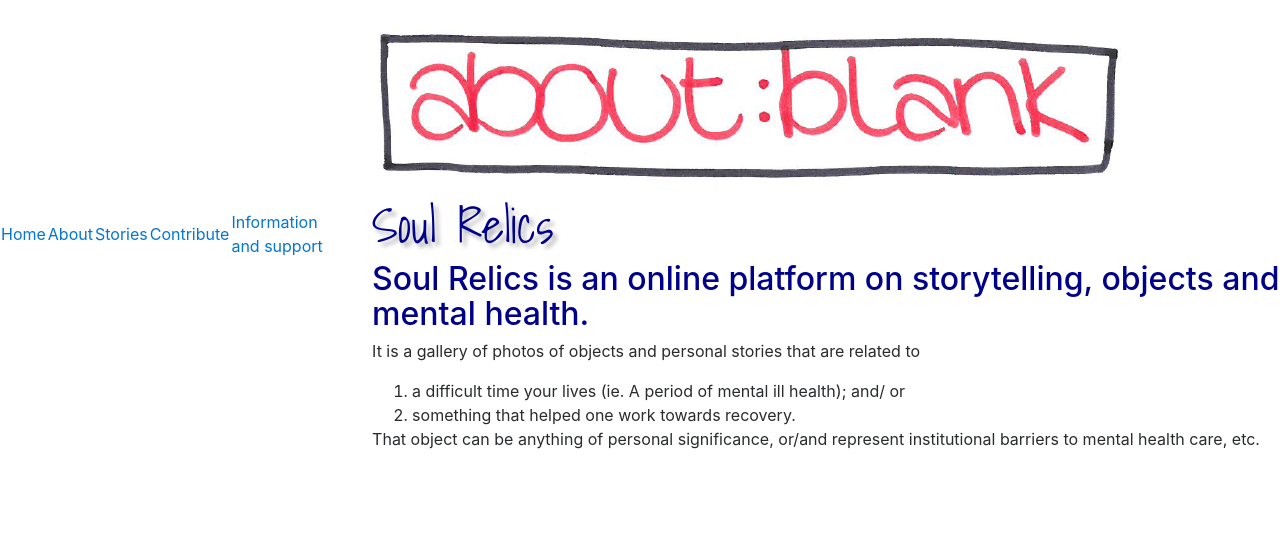
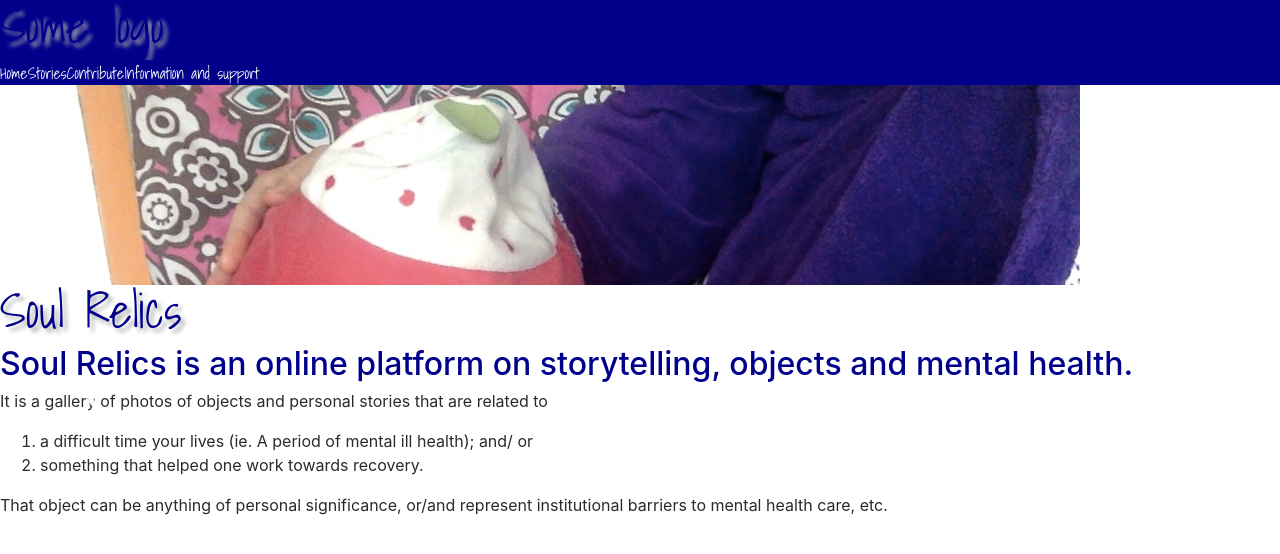
Before and after one commit to ycmjason/Soul-Relics, a plain HTML site: page index.html in a window 1280 px wide. Drawn offline with nearby package versions, Linux system fonts and the light colour scheme; a script that the page names is missing.

Commit message:
changed headers

```diff
--- a/About.html
+++ b/About.html
@@ -20,22 +20,29 @@ $(document).ready(function(){
 	    })
 </script>
 <link href='bootstrap-4.0.0-alpha.6-dist/css/bootstrap.css' rel='stylesheet'>
+<script src="https://code.jquery.com/jquery-3.1.1.min.js"></script>
+  <script src="https://npmcdn.com/tether@1.2.4/dist/js/tether.min.js"></script>
+<script src="https://npmcdn.com/bootstrap@4.0.0-alpha.5/dist/js/bootstrap.min.js"></script>
+<script src='bootstrap-4.0.0-alpha.6-dist/js/bootstrap.js'>
+</script>
+<link href='bootstrap-4.0.0-alpha.6-dist/css/bootstrap.css' rel='stylesheet'>
     <link rel="stylesheet" type="text/css" href="About.css">
     <link href="https://fonts.googleapis.com/css?family=Shadows+Into+Light" rel="stylesheet">
 
 </head>
 
 <body>
+
 <div class= "wrapper">
 <header class="header">
 		    <h1>Some logo</h1>
 		   <ul class="nav">
-			    <li><a href="Index.html">Home</a></li>
+			    <li><a href="index.html">Home</a></li>
 			    <li><a href="Stories.html">Stories</a></li>
 			    <li><a href="Contribute.html">Contribute</a></li>
 			    <li><a href="Information.html">Information and support</a></li>
 		   </ul>
-	  </header>
+</header>
 <h1> About Us</h1>
 
 <div id= "container">
--- a/index.html
+++ b/index.html
@@ -15,18 +15,16 @@
 
 <body>
 
-<ul class='nav'>
 
-<Table>
-<tr>
-	<td><a href="#index">Home</a> </td>
-    <td><a href="About.html">About</a></td>
-    <td><a href="Stories.html">Stories</a></td>
-    <td><li><a href="Contribute.html">Contribute</a></td>
-    <td><a href="InformationSupport.html">Information and support</a></td>
- </Table>
-
-<ul>
+<header class="header">
+        <h1>Some logo</h1>
+       <ul class="nav">
+          <li><a href="index.html">Home</a></li>
+          <li><a href="Stories.html">Stories</a></li>
+          <li><a href="Contribute.html">Contribute</a></li>
+          <li><a href="Information.html">Information and support</a></li>
+       </ul>
+</header>
 
 <div id="carouselExampleControls" class="carouselslide" data-ride="carousel">
   <div class="carousel-inner" role="listbox">
```
